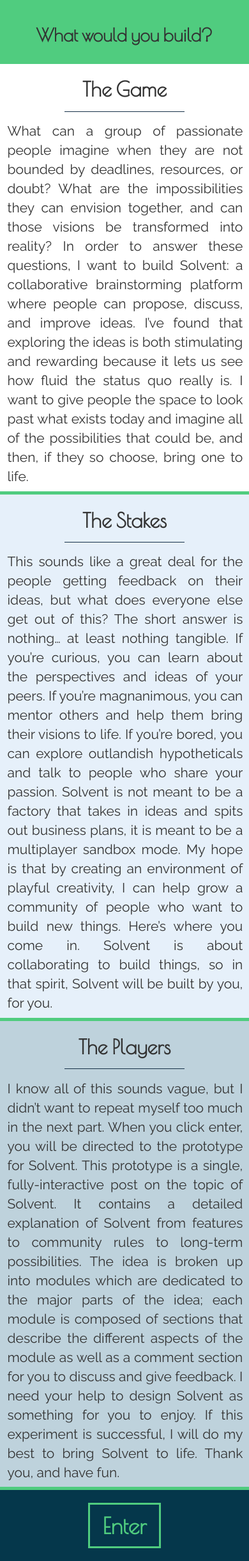
After one commit to ssono/experisol, a Django app: template solution/templates/mobintro.html in a window 390 px wide. The commit adds this page. Shown: the whole page at 64% size. Run offline with Django 3.2, Linux system fonts and the light colour scheme; the template is opened without the code that fills it, so the values that code supplies are empty; some libraries are stand-ins or nearby versions.

Commit message:
mobile intro

```diff
--- a/experisol/settings.py
+++ b/experisol/settings.py
@@ -38,6 +38,7 @@ INSTALLED_APPS = [
     'django.contrib.sessions',
     'django.contrib.messages',
     'django.contrib.staticfiles',
+    'django_user_agents',
     'solution',
 ]
 
@@ -49,6 +50,7 @@ MIDDLEWARE = [
     'django.contrib.auth.middleware.AuthenticationMiddleware',
     'django.contrib.messages.middleware.MessageMiddleware',
     'django.middleware.clickjacking.XFrameOptionsMiddleware',
+    'django_user_agents.middleware.UserAgentMiddleware',
 ]
 
 ROOT_URLCONF = 'experisol.urls'
--- /dev/null
+++ b/solution/templates/mobintro.html
@@ -0,0 +1,64 @@
+<!DOCTYPE HTML>
+<html lang="en">
+<head>
+  <link href="https://fonts.googleapis.com/css?family=Poiret+One|Raleway" rel="stylesheet">
+  <script src="https://ajax.googleapis.com/ajax/libs/jquery/3.2.1/jquery.min.js"></script>
+  <link rel="stylesheet" href="https://maxcdn.bootstrapcdn.com/bootstrap/3.3.7/css/bootstrap.min.css">
+  <script src="https://ajax.googleapis.com/ajax/libs/jquery/3.2.1/jquery.min.js"></script>
+  <script src="https://maxcdn.bootstrapcdn.com/bootstrap/3.3.7/js/bootstrap.min.js"></script>
+
+  <link rel="shortcut icon" href="/static/favicon.ico" type="image/x-icon">
+  <link rel="icon" href="/static/favicon.ico" type="image/x-icon">
+
+  <meta name="viewport" content="width=device-width, initial-scale=1.0">
+  <link rel="stylesheet" type="text/css" href="/static/css/mobintro.css"></link>
+  <script src="/static/js/intro.js"></script>
+  <title>Solvent</title>
+</head>
+<body>
+ <div id='top'>
+  <h1>What would you build?</h1>
+ </div>
+
+   <div id='left_explanation' class="explanation">
+     <h1 class='titles'>The Game</h1>
+   </div>
+
+   <div class="explanation">
+     <hr>
+   </div>
+
+
+   <div id='right_explanation' class="explanation">
+     <p id='exp_text'>What can a group of passionate people imagine when they are not bounded by deadlines, resources, or doubt? What are the impossibilities they can envision together, and can those visions be transformed into reality? In order to answer these questions, I want to build Solvent: a collaborative brainstorming platform where people can propose, discuss, and improve ideas. I’ve found that exploring the ideas is both stimulating and rewarding because it lets us see how fluid the status quo really is. I want to give people the space to look past what exists today and imagine all of the possibilities that could be, and then, if they so choose, bring one to life. </p>
+   </div>
+
+
+   <div id='right_problem' class='problem'>
+     <h1 class='titles'>The Stakes</h1>
+   </div>
+
+   <div class="problem">
+     <hr>
+   </div>
+
+   <div id='left_problem' class='problem'>
+     <p id='prob_text'>This sounds like a great deal for the people getting feedback on their ideas, but what does everyone else get out of this? The short answer is nothing… at least nothing tangible. If you’re curious, you can learn about the perspectives and ideas of your peers. If you’re magnanimous, you can mentor others and help them bring their visions to life. If you’re bored, you can explore outlandish hypotheticals and talk to people who share your passion. Solvent is not meant to be a factory that takes in ideas and spits out business plans, it is meant to be a multiplayer sandbox mode. My hope is that by creating an environment of playful creativity, I can help grow a community of people who want to build new things. Here’s where you come in. Solvent is about collaborating to build things, so in that spirit, Solvent will be built by you, for you.</p>
+   </div>
+
+   <div id='left_rules' class='rules'>
+     <h1 class='titles'>The Players</h1>
+   </div>
+
+   <div class="rules">
+     <hr>
+   </div>
+
+   <div id='right_rules' class='rules'>
+     <p id='rule_text'>I know all of this sounds vague, but I didn’t want to repeat myself too much in the next part. When you click enter, you will be directed to the prototype for Solvent. This prototype is a single, fully-interactive post on the topic of Solvent. It contains a detailed explanation of Solvent from features to community rules to long-term possibilities. The idea is broken up into modules which are dedicated to the major parts of the idea; each module is composed of sections that describe the different aspects of the module as well as a comment section for you to discuss and give feedback. I need your help to design Solvent as something for you to enjoy. If this experiment is successful, I will do my best to bring Solvent to life. Thank you, and have fun.</p>
+   </div>
+
+ <div id='enter_container'>
+   <a href="/solution/1/"><button id="enter">Enter</button></a>
+ </div>
+</body>
--- a/solution/templates/solve.html
+++ b/solution/templates/mobsolve.html
@@ -11,7 +11,7 @@
   <link rel="icon" href="/static/favicon.ico" type="image/x-icon">
 
   <meta name="viewport" content="width=device-width, initial-scale=1.0">
-  <link rel="stylesheet" type="text/css" href="/static/css/solve.css"></link>
+  <link rel="stylesheet" type="text/css" href="/static/css/mobsolve.css"></link>
   <script src="/static/js/solve.js"></script>
 
   <title>Solvent</title>
@@ -72,7 +72,7 @@
     <p class="subdata">3240 Points | 04/22/18</p>
     <hr>
 
-    <p class="subname">Using tropical stroms to generate power<p>
+    <p class="subname">Using tropical storms to generate power<p>
     <p class="subdata">By: Plato</p>
     <p class="subdata">692 Points | 03/14/18</p>
     <hr>
--- a/solution/views.py
+++ b/solution/views.py
@@ -68,7 +68,10 @@ def newAvgTime():
 def intro(request):
     ensureTotalStats()
     ipCheck(request)
-    return render(request, 'intro.html', {})
+    html = 'intro.html'
+    if request.user_agent.is_mobile:
+        html = 'mobintro.html'
+    return render(request, html, {})
 
 
 def post(request, mod_pk):
--- /dev/null
+++ b/static/css/mobintro.css
@@ -0,0 +1,142 @@
+
+h1 {
+  font-family: 'Poiret One';
+  font-size: 1em;
+  width: 100%;
+  font-weight: bold;
+}
+
+body {
+  margin-top: 0px;
+  margin-left: 0px;
+  margin-right: 0px;
+  margin-bottom: 0px;
+  font-family: 'Raleway';
+}
+
+hr {
+  margin-left:auto;
+  margin-right: auto;
+  margin-top: 0;
+  margin-bottom: 0;
+  width: 50%;
+  display: block;
+  border-top: 1px solid rgb(22,49,72);
+}
+
+
+
+#top {
+  background-color: rgb(80,204,127);
+  padding: 5%;
+  margin: 0px;
+  text-align: center;
+  font-size: 2em;
+
+}
+
+.titles{
+  -webkit-margin-before: 0.5em;
+  margin-bottom: 0;
+  font-size: 1.5em;
+  text-align: center;
+  float: center;
+}
+
+.explanation {
+  padding: 2%;
+  background-color: white;
+  display: flex;
+}
+
+#left_explanation{
+  width: 100%;
+  font-size: 1.5em;
+}
+
+#right_explanation{
+  width: 100%;
+  float: center;
+  border-bottom: 5px solid rgb(80, 204, 127);
+
+}
+
+#exp_text{
+  margin-top: 0em;
+  margin-bottom: 0em;
+  margin-left: 1%;
+  font-size: 1.5em;
+  margin-right: .5%;
+  text-align: justify;
+}
+
+.problem {
+  padding: 2%;
+  background-color: rgb(230, 240, 250);
+  display: flex;
+}
+
+#left_problem{
+  width: 100%;
+  float: center;
+  border-bottom: 5px solid rgb(80, 204, 127);
+}
+
+#right_problem{
+  width: 100%;
+  font-size: 1.5em;
+}
+
+#prob_text{
+  margin-top: 0em;
+  margin-bottom: 0em;
+  margin-left: 1%;
+  font-size: 1.5em;
+  margin-right: .5%;
+  text-align: justify;
+}
+
+
+.rules {
+  padding: 2%;
+  background-color: rgb(190, 210, 220);
+  display: flex;
+}
+
+#left_rules{
+  width: 100%;
+  font-size: 1.5em;
+}
+
+#right_rules{
+  width: 100%;
+  float: center;
+  border-bottom: 5px solid rgb(80, 204, 127);
+}
+
+#rule_text{
+  margin-top: 0em;
+  margin-bottom: 0em;
+  margin-left: 1%;
+  font-size: 1.5em;
+  margin-right: .5%;
+  text-align: justify;
+}
+
+#enter_container{
+  text-align: center;
+  float: center;
+  background-color: rgb(5, 55, 75);
+}
+
+#enter{
+  margin: 5%;
+  border: 3px solid rgb(80, 204, 127);
+  text-decoration: none;
+  font-family: 'Poiret One',cursive;
+  font-weight: bold;
+  padding: 2% 5%;
+  color: rgb(80, 204, 127);
+  background-color: rgb(5, 55, 75);
+  font-size: 2.5em;
+}
```
Also changed, not shown: static/css/mobsolve.css (added, +302 -0 lines), db.sqlite3.
